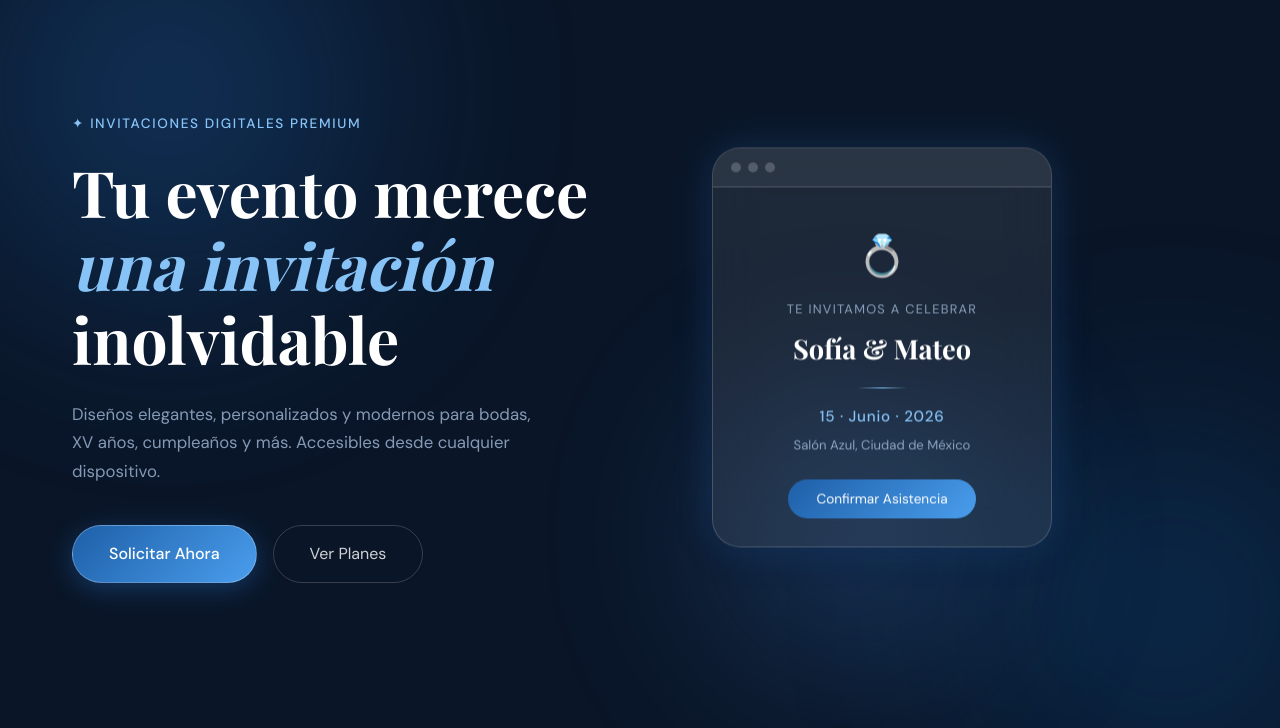
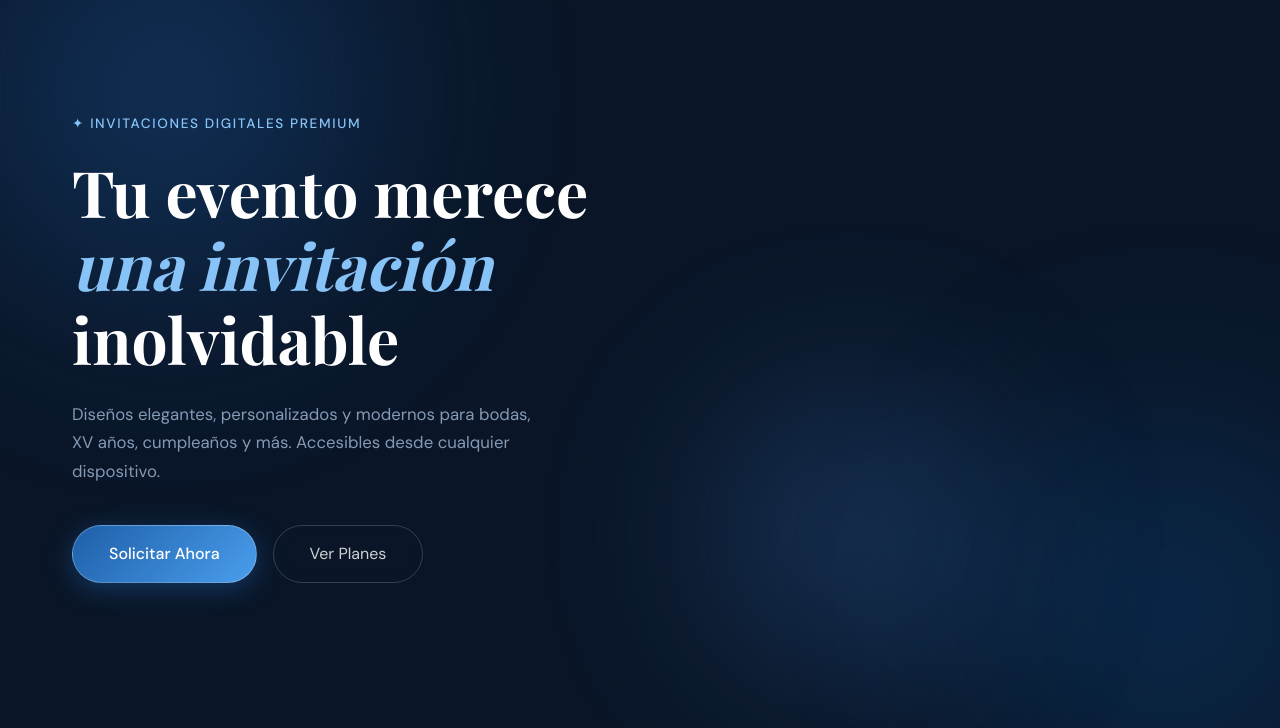
Before and after one commit to invitacionesweb844/MAIN, a plain HTML site: page index.html in a window 1280 px wide. Shown: the part 72-800 px from the top of the page. Drawn offline with nearby package versions, Linux system fonts and the light colour scheme; a web font is replaced by a local one.

Commit message:
Update index.html

```diff
--- a/index.html
+++ b/index.html
@@ -58,22 +58,7 @@
         <a href="#servicios" class="btn-ghost">Ver Planes</a>
       </div>
     </div>
-    <div class="hero-visual fade-in-up delay-3">
-      <div class="mock-invitation">
-        <div class="mock-top">
-          <span class="mock-dot"></span><span class="mock-dot"></span><span class="mock-dot"></span>
-        </div>
-        <div class="mock-body">
-          <div class="mock-icon">💍</div>
-          <p class="mock-event-label">Te invitamos a celebrar</p>
-          <h3 class="mock-names">Sofía & Mateo</h3>
-          <div class="mock-divider"></div>
-          <p class="mock-date">15 · Junio · 2026</p>
-          <p class="mock-place">Salón Azul, Ciudad de México</p>
-          <button class="mock-btn">Confirmar Asistencia</button>
-        </div>
-      </div>
-    </div>
+
   </section>
 
   <!-- SERVICES -->
@@ -186,7 +171,7 @@
 
           <!-- Precio visible -->
           <div class="price-display" id="priceDisplay">
-            <span class="price-label">Total estimado:</span>
+            <span class="price-label">Precio del plan:</span>
             <span class="price-value" id="priceValue">$200 MXN</span>
           </div>
 
```
